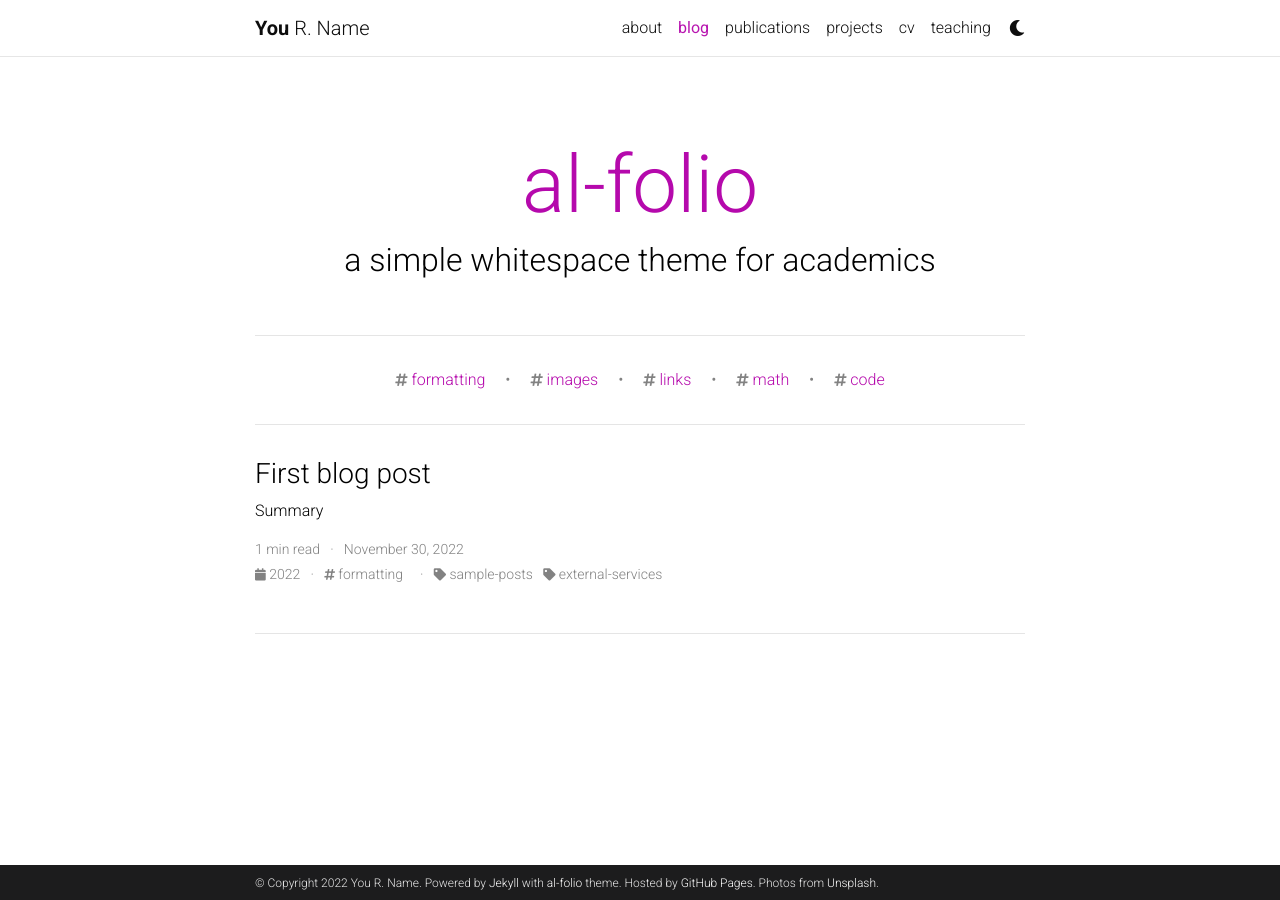
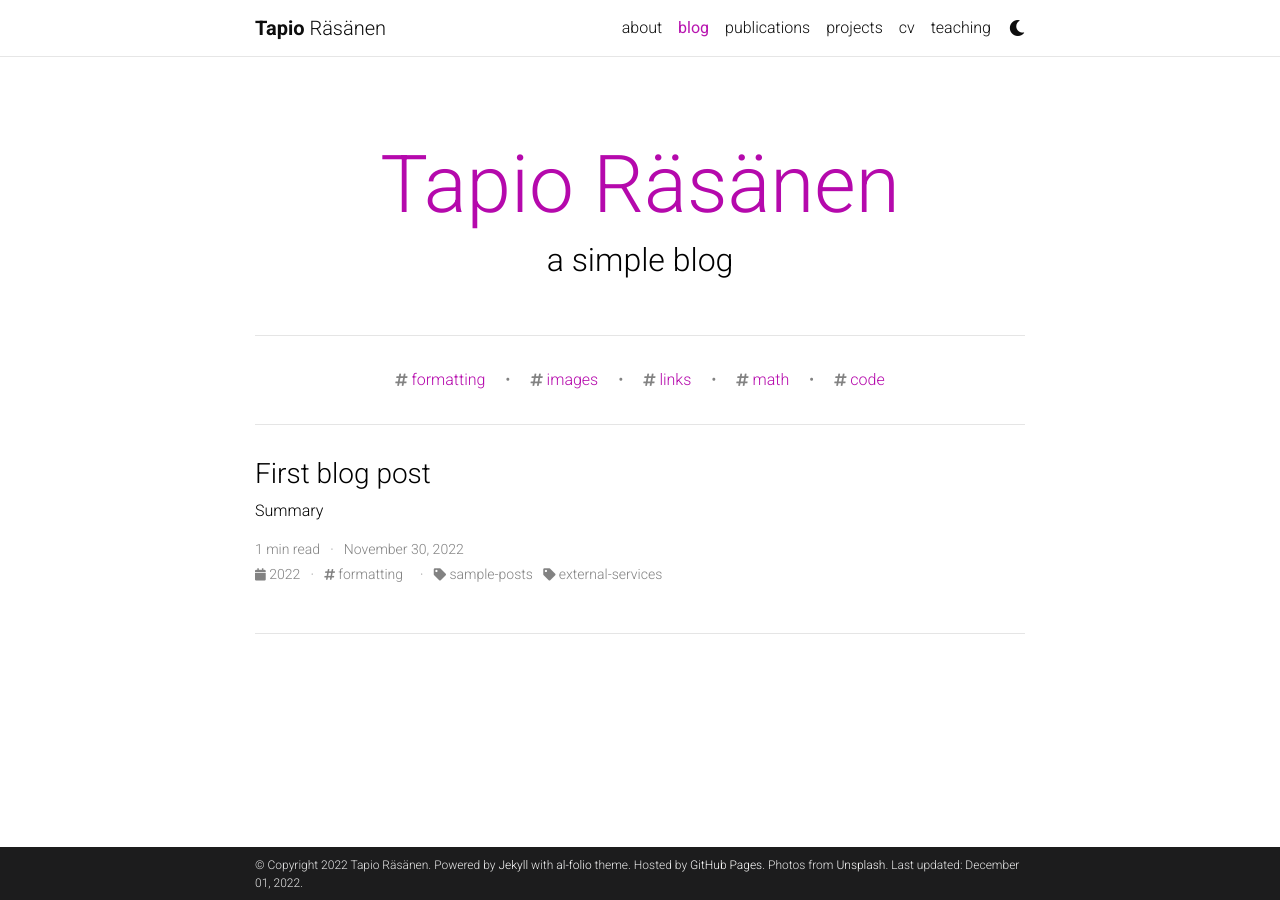
Before and after one commit to RasanenTapio/RasanenTapio.github.io, a Jekyll site: the page built from blog/index.html, in a window 1280 px wide. Built offline with Jekyll 4.4.1, drawn with Linux system fonts in a browser that asks for light colours; the list of posts is cut into pages by our own code; comment, search, counter and statistics services are not loaded; a style sheet for code colours, icons or effects is not loaded.

Commit message:
Update _config.yml
Update name and details

```diff
--- a/_config.yml
+++ b/_config.yml
@@ -3,10 +3,10 @@
 # -----------------------------------------------------------------------------
 
 title: blank # the website title (if blank, full name will be used instead)
-first_name: You
-middle_name: R.
-last_name: Name
-email: you@example.com
+first_name: Tapio
+middle_name:
+last_name: Räsänen
+email: tapio.rasanen@kela.fi
 description: > # the ">" symbol means to ignore newlines until "footer_text:"
   A simple, whitespace theme for academics. Based on [*folio](https://github.com/bogoli/-folio) design.
 footer_text: >
@@ -20,7 +20,7 @@ icon: ⚛️  # the emoji used as the favicon (alternatively, provide image name
 
 url: RasanenTapio.github.io # the base hostname & protocol for your site
 baseurl: # the subpath of your site, e.g. /blog/
-last_updated: false # set to true if you want to display last updated in the footer
+last_updated: true # set to true if you want to display last updated in the footer
 impressum_path:  # set to path to include impressum link in the footer, use the same path as permalink in a page, helps to conform with EU GDPR
 
 # -----------------------------------------------------------------------------
@@ -41,7 +41,7 @@ repo_theme_dark: dark           # https://github.com/anuraghazra/github-readme-s
 # will use title and url fields
 # Take a look to https://github.com/jekyll/jekyll-feed for more customization
 
-rss_icon: true
+rss_icon: false
 
 # -----------------------------------------------------------------------------
 # Layout
@@ -76,18 +76,18 @@ telegram_username: # your Telegram user name
 scholar_userid: # your Google Scholar ID
 semanticscholar_id: # your Semantic Scholar ID
 whatsapp_number: # your WhatsApp number (full phone number in international format. Omit any zeroes, brackets, or dashes when adding the phone number in international format.)
-orcid_id: # your ORCID ID
+orcid_id: 0000-0003-1081-0640 # your ORCID ID
 medium_username: # your Medium username
 quora_username: # your Quora username
 publons_id: # your ID on Publons
-research_gate_profile: # your profile on ResearchGate
+research_gate_profile: Tapio-Raesaenen-2 # your profile on ResearchGate
 blogger_url: # your blogger URL
 work_url: # work page URL
 keybase_username: # your keybase user name
 wikidata_id: # your wikidata id
 dblp_url: # your DBLP profile url
 stackoverflow_id: # your stackoverflow id
-kaggle_id: # your kaggle id
+kaggle_id: mestari # your kaggle id
 lastfm_id: # your lastfm id
 spotify_id: # your spotify id
 pinterest_id: # your pinterest id
@@ -113,9 +113,9 @@ bing_site_verification:  # out your bing-site-verification ID (Bing Webmaster)
 # Blog
 # -----------------------------------------------------------------------------
 
-blog_name: al-folio # blog_name will be displayed in your blog page
+blog_name: Tapio Räsänen # blog_name will be displayed in your blog page
 blog_nav_title: blog # your blog must have a title for it to be displayed in the nav bar
-blog_description: a simple whitespace theme for academics
+blog_description: a simple blog
 permalink: /blog/:year/:title/
 
 # Pagination
@@ -257,10 +257,10 @@ scholar:
   query: "@*"
 
 # Filter out certain bibtex entry keywords used internally from the bib output
-filtered_bibtex_keywords: [abbr, abstract, arxiv, bibtex_show, html, pdf, selected, supp, blog, code, poster, slides, website, preview, altmetric, url]
+filtered_bibtex_keywords: [abbr, abstract, arxiv, bibtex_show, html, pdf, selected, supp, blog, code, poster, slides, website, preview, altmetric]
 
 # Maximum number of authors to be shown for each publication (more authors are visible on click)
-max_author_limit: 3  # leave blank to always show all authors
+max_author_limit: 4  # leave blank to always show all authors
 more_authors_animation_delay: 10  # more authors are revealed on click using animation; smaller delay means faster animation
 
 
```
